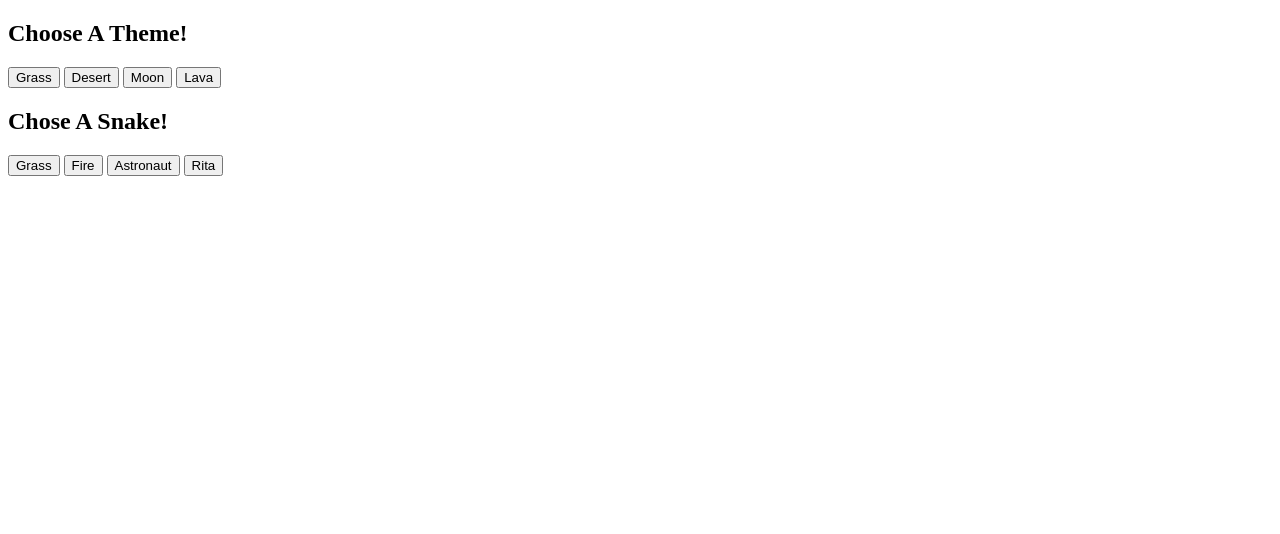
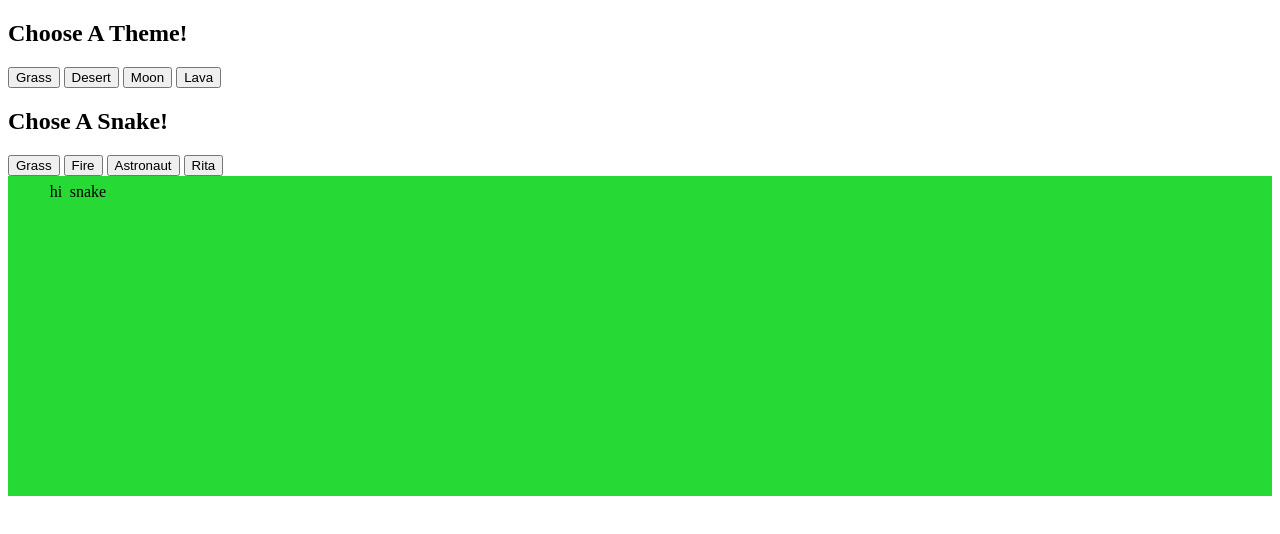
Before and after one commit to Trent1444/snake, a plain HTML site: page index.html in a window 1280 px wide. Drawn offline with Linux system fonts and the light colour scheme.

Commit message:
made 100 x 100 grid with green background

```diff
--- a/index.html
+++ b/index.html
@@ -5,6 +5,7 @@
     <meta http-equiv="X-UA-Compatible" content="IE=edge" />
     <meta name="viewport" content="width=device-width, initial-scale=1.0" />
     <title>Snake</title>
+    <link rel="stylesheet" href="style.css" />
   </head>
   <body>
     <nav>
@@ -21,6 +22,8 @@
     </nav>
     <div class="snakeGrid">
       <div class="snake"></div>
+      <p>hi</p>
+      <p>snake</p>
     </div>
     <script src="app.js"></script>
   </body>
--- /dev/null
+++ b/style.css
@@ -0,0 +1,17 @@
+*,
+::before,
+::after {
+  box-sizing: border-box;
+}
+
+body {
+  justify-content: center;
+  align-items: center;
+}
+.snakeGrid {
+  display: grid;
+  place-items: center;
+  grid-template-columns: repeat(10, 2rem);
+  grid-template-rows: repeat(10, 2rem);
+  background-color: hsl(125, 70%, 50%);
+}
--- a/styles.css
+++ /dev/null
@@ -1,10 +0,0 @@
-*,
-::before,
-::after {
-  box-sizing: border-box;
-}
-
-.snakeGrid {
-  display: grid;
-  grid-template-rows: 2rem;
-}
```
